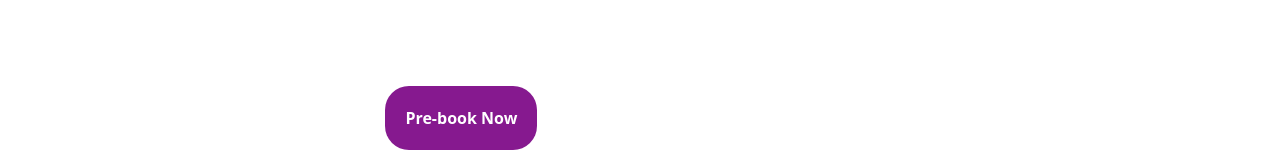
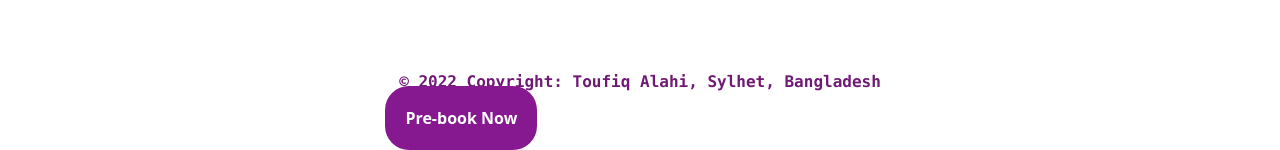
Before and after one commit to ToufiqAlahi/ButterFinger-Motel, a React (Create React App) app: page / in a window 1280 px wide. Shown: the part 694-844 px from the top of the page. Built offline with nearby package versions, Linux system fonts and the light colour scheme.

Commit message:
Added Footer

```diff
--- a/src/App.js
+++ b/src/App.js
@@ -1,5 +1,6 @@
 import { Route, Routes } from 'react-router-dom';
 import './App.css';
+import Footer from './components/Footer/Footer';
 import Home from './components/Home/Home';
 import Navbar from './components/Navbar/Navbar';
 
@@ -12,6 +13,8 @@ function App() {
             <Route path="/" element={<Home></Home>}></Route>
             </Routes>
 
+            <Footer></Footer>
+
         </div>
     );
 }
--- /dev/null
+++ b/src/components/Footer/Footer.js
@@ -0,0 +1,12 @@
+import React from 'react';
+
+const Footer = () => {
+
+    return (
+        <div className=' text-fuchsia-900 text-center font-mono font-bold mt-20 pb-8'>
+            <p> © 2022 Copyright: Toufiq Alahi, Sylhet, Bangladesh</p>
+        </div>
+    );
+};
+
+export default Footer;
```
Also changed, not shown: src/components/Footer/Footer.css (added).
